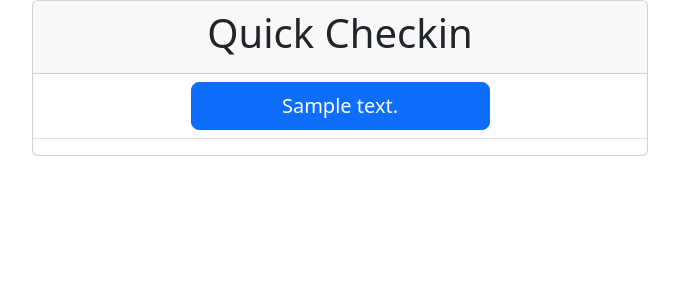
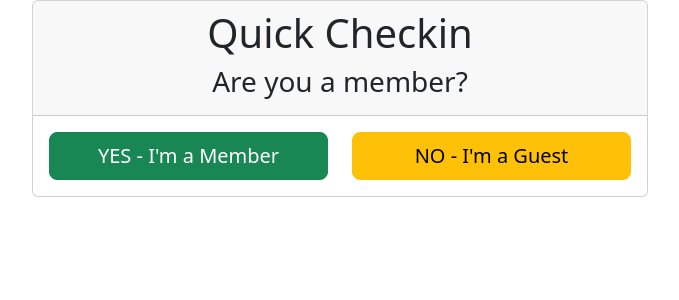
Before and after one commit to dcfix/wcc.exmado, a Django app: page /checkin/ in a window 1280 px wide. Shown: the top 300 px of the page, without its empty margins (300-979 px from the left). Run offline with Django 3.2, Linux system fonts and the light colour scheme; tables that the repository leaves empty hold one stand-in row (values such as "Sample post").

Commit message:
Added membership functionality

```diff
--- a/src/checkin/admin.py
+++ b/src/checkin/admin.py
@@ -25,9 +25,9 @@ class EventAdmin(admin.ModelAdmin):
 
 @admin.register(CheckIn)
 class CheckInAdmin(admin.ModelAdmin):
-    list_display = ('event', 'number_in_group', 'note', 'created_date')
+    list_display = ('event', 'number_in_group', 'note', 'isMember', 'created_date')
 
-    fields = ['event', 'number_in_group', 'note',
+    fields = ['event', 'number_in_group', 'note', 'IsMember',
               ('created_by', 'created_date'),
               ('modified_by', 'modified_date')]
     readonly_fields = ['created_by', 'created_date', 'modified_by', 'modified_date']
--- a/src/checkin/models.py
+++ b/src/checkin/models.py
@@ -80,6 +80,8 @@ class CheckIn(models.Model):
                             null=True)
 
     event = models.ForeignKey('Event', on_delete=models.RESTRICT, null=False)
+    isMember = models.BooleanField(null=True)
+
     created_date = models.DateTimeField(auto_now_add=True)
     created_by = models.ForeignKey(settings.AUTH_USER_MODEL,
                                    on_delete=models.RESTRICT,
--- /dev/null
+++ b/src/checkin/templates/check_membership.html
@@ -0,0 +1,38 @@
+{%  extends "base.html" %}
+
+{% block content %}
+    <div class="row d-flex justify-content-center">
+        <div class="col-md-6">
+            <div class="card">
+                <div class="card-header text-center">
+                    <h1>Quick Checkin</h1>
+                    <h3>Are you a member?</h3>
+                </div>
+
+                <div class="card-body">
+                    <form method="post">
+                        {% csrf_token %}
+                        <div class="row">
+                            <div class="col-6">
+                                <div class="d-grid">
+                                    <button type="submit" name="is_member" value="true"
+                                            class="btn btn-success btn-lg">
+                                        YES - I'm a Member
+                                    </button>
+                                </div>
+                            </div>
+                            <div class="col-6">
+                                <div class="d-grid">
+                                    <button type="submit" name="is_member" value="false"
+                                            class="btn btn-warning btn-lg">
+                                        NO - I'm a Guest
+                                    </button>
+                                </div>
+                            </div>
+                        </div>
+                    </form>
+                </div>
+            </div>
+        </div>
+    </div>
+{% endblock %}
--- a/src/checkin/templates/checkin.html
+++ b/src/checkin/templates/checkin.html
@@ -7,7 +7,11 @@
     <div class="card-header text-center">
     <h1>Quick Checkin</h1>
     <h1>{{ event_desc }}</h1>
-
+    {% if is_member %}
+        <span class="badge bg-success fs-6">Member</span>
+    {% else %}
+        <span class="badge bg-warning fs-6">Guest</span>
+    {% endif %}
     </div>
     <form action="" method="post">
         {% csrf_token %}
--- a/src/checkin/urls.py
+++ b/src/checkin/urls.py
@@ -2,7 +2,8 @@ from django.urls import path, include
 from . import views
 
 urlpatterns = [
-    path('', views.pick_category, name="checkin-category"),
+    path('', views.pick_isMember, name="check_membership"),
+    path('category/', views.pick_category, name="checkin-category"),
     path('event/<int:category_id>', views.pick_event, name="checkin-event"),
     path('checkin/<int:event_id>', views.checkin_final, name="checkin"),
     path('rpt_timeframe_activity/', views.rpt_timeframe_activity, name="rpt_timeframe_activity"),
--- a/src/checkin/views.py
+++ b/src/checkin/views.py
@@ -11,13 +11,30 @@ from .models import Category, Event, CheckIn
 from .forms import CheckInForm, ReportVolunteerTimeframe
 # Create your views here.
 
+def pick_isMember(request):
+    """ View function for is this is a checkin by a member or not """
+    if request.method == "POST":
+        # Store membership status in session
+        is_member = request.POST.get('is_member') == 'true'
+        request.session['is_member'] = is_member
+        return HttpResponseRedirect('/checkin/category/')
+
+    context = {}
+    return render(request, 'check_membership.html', context=context)
+
 
 def pick_category(request):
     """ View function for checkin """
 
+    # Check if membership status is in session
+    is_member = request.session.get('is_member')
+    if is_member is None:
+        # Redirect back to membership check if not set
+        return HttpResponseRedirect("/checkin/")
+
     # grab the categories and events for a checkin
     categories = Category.objects.filter(active=True).order_by('desc')
-    context = {'categories': categories}
+    context = {'categories': categories, 'is_member': is_member}
 
     return render(request, 'checkin-category.html', context=context)
 
@@ -25,11 +42,17 @@ def pick_category(request):
 def pick_event(request, category_id=1):
     """ View function to pick the event"""
 
+    # Check if membership status is in session
+    is_member = request.session.get('is_member')
+    if is_member is None:
+        # Redirect back to membership check if not set
+        return HttpResponseRedirect("/checkin/")
+
     print(category_id)
     # grab the categories and events for a checkin
     events = Event.objects.filter(active=True, category_id=category_id).order_by('desc')
 
-    context = {'events': events}
+    context = {'events': events, 'is_member': is_member}
     print(events.count())
     return render(request, 'checkin-event.html', context=context)
 
@@ -43,7 +66,14 @@ def checkin_final(request, event_id=2):
             new_checkin.event_id = form.cleaned_data["event_id"]
             new_checkin.number_in_group = form.cleaned_data["number_in_group"]
 
+            # Get membership status from session
+            new_checkin.isMember = request.session.get('is_member', None)
+
             new_checkin.save()
+
+            # Clear the session data after successful checkin
+            request.session.pop('is_member', None)
+
             if new_checkin.number_in_group == 1:
                 phrase = "person has"
             else:
@@ -53,10 +83,16 @@ def checkin_final(request, event_id=2):
 
         return HttpResponseRedirect("/checkin/")
     else:
+        # Check if membership status is in session
+        is_member = request.session.get('is_member')
+        if is_member is None:
+            # Redirect back to membership check if not set
+            return HttpResponseRedirect("/checkin/")
 
         my_event = Event.objects.get(active=True, id=event_id)
         context = {'event_desc': my_event.desc,
-                   'event_id': my_event.id}
+                   'event_id': my_event.id,
+                   'is_member': is_member}
 
         return render(request, 'checkin.html', context=context)
 
@@ -86,12 +122,50 @@ def rpt_timeframe_activity(request):
         form.start_date = start_date
         form.end_date = end_date
 
-    entries = CheckIn.objects.filter(created_date__range=[start_date, end_date])\
-        .values('event__desc', )\
-        .order_by('event__desc')\
+    # Get raw data grouped by event and membership status
+    raw_entries = CheckIn.objects.filter(created_date__range=[start_date, end_date])\
+        .values('event__desc', 'isMember')\
+        .order_by('event__desc', 'isMember')\
         .annotate(total_attendance=Sum('number_in_group'))
 
+    # Process data to group by event with member/guest breakdown
+    event_data = {}
+    for entry in raw_entries:
+        event_name = entry['event__desc']
+        is_member = entry['isMember']
+        attendance = entry['total_attendance']
+
+        if event_name not in event_data:
+            event_data[event_name] = {
+                'event_name': event_name,
+                'member_count': 0,
+                'guest_count': 0,
+                'unknown_count': 0,
+                'total_count': 0
+            }
+
+        if is_member is True:
+            event_data[event_name]['member_count'] = attendance
+        elif is_member is False:
+            event_data[event_name]['guest_count'] = attendance
+        else:
+            event_data[event_name]['unknown_count'] = attendance
+
+        event_data[event_name]['total_count'] += attendance
+
+    # Convert to list for template
+    entries = list(event_data.values())
+
+    # Calculate totals
+    totals = {
+        'total_members': sum(entry['member_count'] for entry in entries),
+        'total_guests': sum(entry['guest_count'] for entry in entries),
+        'total_unknown': sum(entry['unknown_count'] for entry in entries),
+        'grand_total': sum(entry['total_count'] for entry in entries)
+    }
+
     context = {"form": form,
-               "entries": entries}
+               "entries": entries,
+               "totals": totals}
     print(context["form"]["start_date"])
     return render(request, 'rpt_timeframe_activity.html', context)
```
Also changed, not shown: src/checkin/templates/rpt_timeframe_activity.html (+54 -6 lines), src/checkin/migrations/0004_checkin_ismember.py (added).
